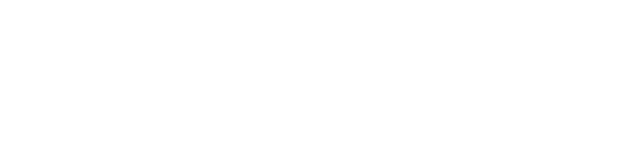
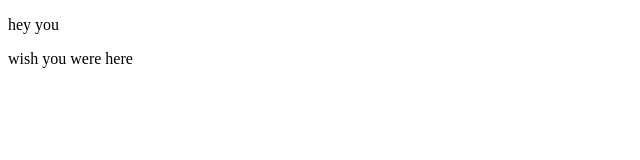
Before and after one commit to DiponMozumder/my-second-repo, a plain HTML site: page index.html in a window 1280 px wide. Shown: the whole page, without its empty margins (0-640 px from the left). Drawn offline with Linux system fonts and the light colour scheme.

Commit message:
added paragraph

```diff
--- a/index.html
+++ b/index.html
@@ -7,6 +7,7 @@
     <title>My second Repo</title>
 </head>
 <body>
-
+    <p>hey you</p>
+    <p>wish you were here</p>
 </body>
 </html>
```
